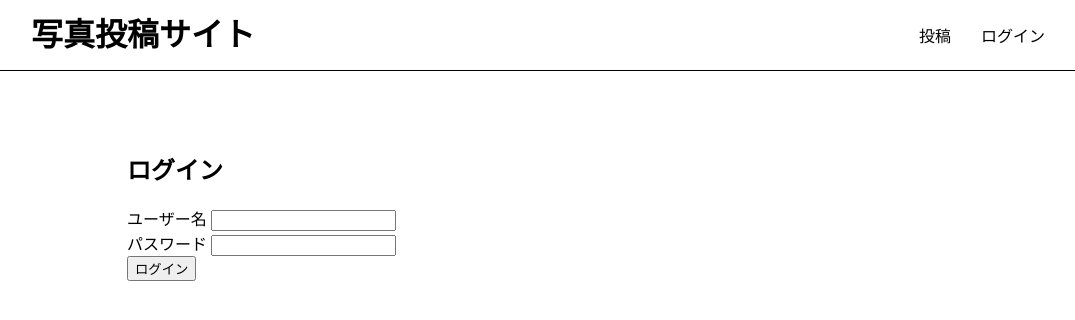
After one commit to bluespace-inc/it_trial_course, a Django app: page /login/ in a window 1280 px wide. The commit adds this page. Shown: the top 320 px of the page, without its empty margins (97-1172 px from the left). Run offline with Django 3.2, Linux system fonts and the light colour scheme.

Commit message:
intermediate 4.6 commit

```diff
--- a/Intermediate/python_lesson/project/app/templates/app/base.html
+++ b/Intermediate/python_lesson/project/app/templates/app/base.html
@@ -11,6 +11,12 @@
         <h1><a href="{% url 'app:index' %}">写真投稿サイト</a></h1>
         <div class="header-menu">
           <a href="">投稿</a>
+          {% if request.user.is_authenticated %}
+          <a href="{% url 'app:users_detail' request.user.id %}">マイページ </a>
+          <a href="{% url 'app:logout' %}">ログアウト</a>
+          {% else %}
+          <a href="{% url 'app:login' %}">ログイン</a>
+          {% endif %}
         </div>
       </div>
     </header>
--- /dev/null
+++ b/Intermediate/python_lesson/project/app/templates/app/login.html
@@ -0,0 +1,15 @@
+{% extends 'app/base.html' %} {% block content %}
+<form class="form-signin" method="POST">
+  {% csrf_token %} {% if form.errors %}
+  <p>ユーザー名かパスワードが間違っています。</p>
+  {% endif %}
+  <h2>ログイン</h2>
+  <label>ユーザー名</label>
+  <input name="username" />
+  <br />
+  <label>パスワード</label>
+  <input type="password" name="password" />
+  <br />
+  <input type="submit" value="ログイン" />
+</form>
+{% endblock %}
--- a/Intermediate/python_lesson/project/app/urls.py
+++ b/Intermediate/python_lesson/project/app/urls.py
@@ -1,8 +1,11 @@
 from django.urls import path
 from . import views
+from django.contrib.auth import views as auth_views
 
 app_name = 'app'
 urlpatterns = [
     path('', views.index, name='index'),
     path('users/<int:pk>/', views.users_detail, name='users_detail'),
+    path('login/', auth_views.LoginView.as_view(template_name='app/login.html'), name='login'),
+    path('logout/', auth_views.LogoutView.as_view(), name='logout'),
 ]
--- a/Intermediate/python_lesson/project/project/settings.py
+++ b/Intermediate/python_lesson/project/project/settings.py
@@ -133,3 +133,7 @@ STATICFILES_DIRS = (
 )
 MEDIA_ROOT = os.path.join(BASE_DIR, 'media')
 MEDIA_URL = '/media/'
+
+LOGIN_URL = 'app:login'
+LOGIN_REDIRECT_URL = 'app:index'
+LOGOUT_REDIRECT_URL = 'app:index'
```
Also changed, not shown: Intermediate/python_lesson/project/db.sqlite3.
